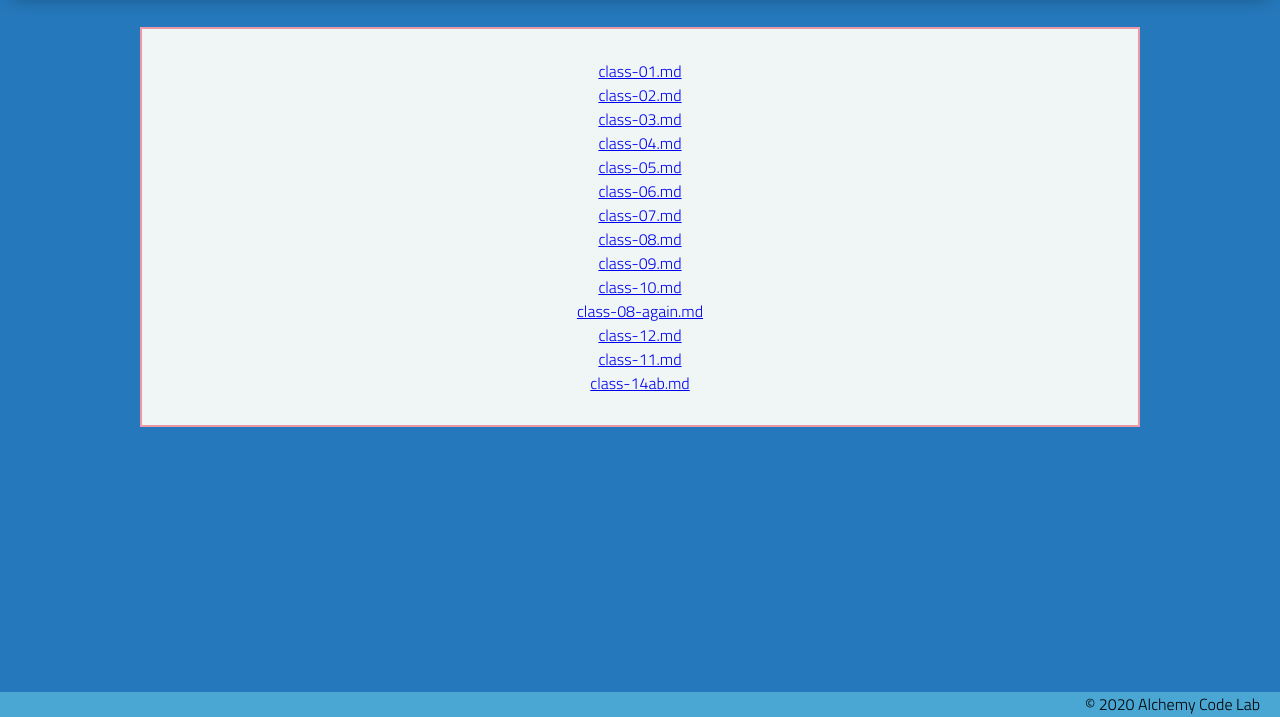
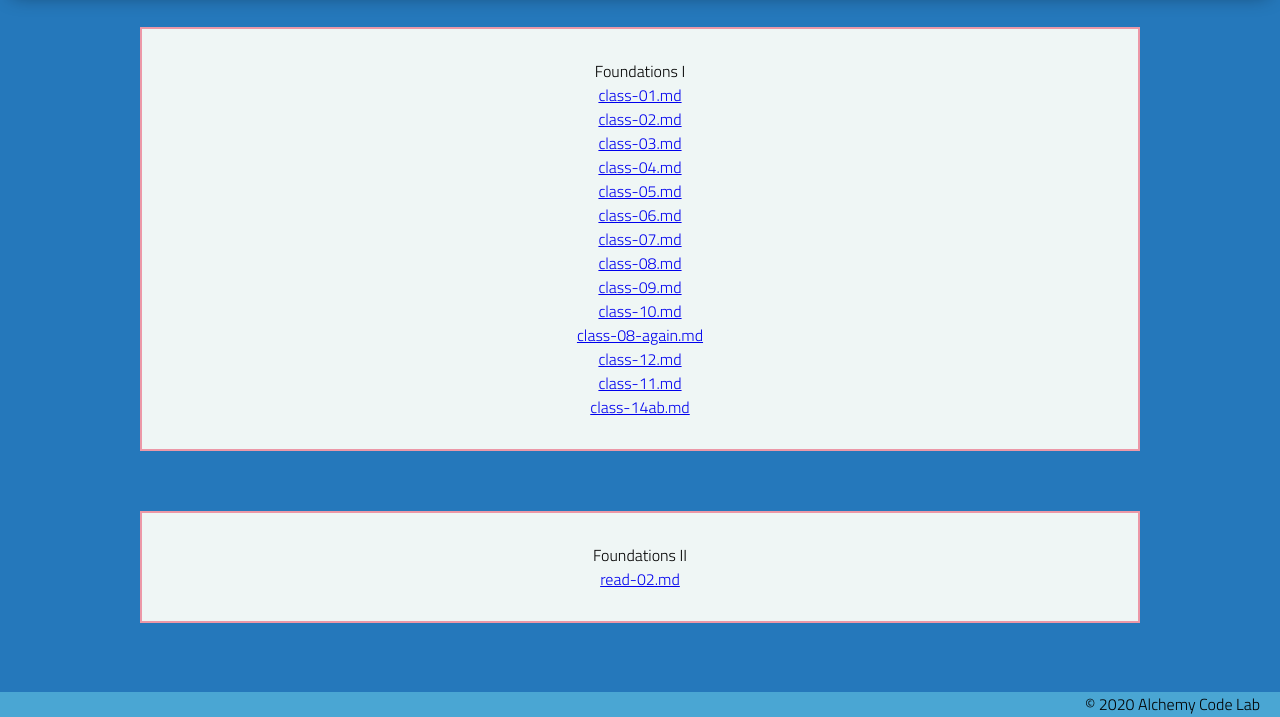
Before and after one commit to josholloqui/reading-notes, a plain HTML site: page index.html in a window 1280 px wide. Shown: the part 83-800 px from the top of the page. Drawn offline with Linux system fonts and the light colour scheme.

Commit message:
adds reading 2

```diff
--- a/index.html
+++ b/index.html
@@ -20,6 +20,7 @@
     </header>
     <main>
         <section class="main-section">
+            <h1>Foundations I</h1>
             <a href="./class-01.md">class-01.md</a>
             <a href="./class-02.md">class-02.md</a>
             <a href="./class-03.md">class-03.md</a>
@@ -35,6 +36,11 @@
             <a href="./class-11.md">class-11.md</a>
             <a href="./class-14ab.md">class-14ab.md</a>
         </section>
+
+        <section>
+            <h1>Foundations II</h1>
+            <a href="./read-02.md">read-02.md</a>
+        </section>
     </main>
     <footer>
         <div class="copy gutter-right">&copy; 2020 Alchemy Code Lab</div>
```
Also changed, not shown: 1 other file.
